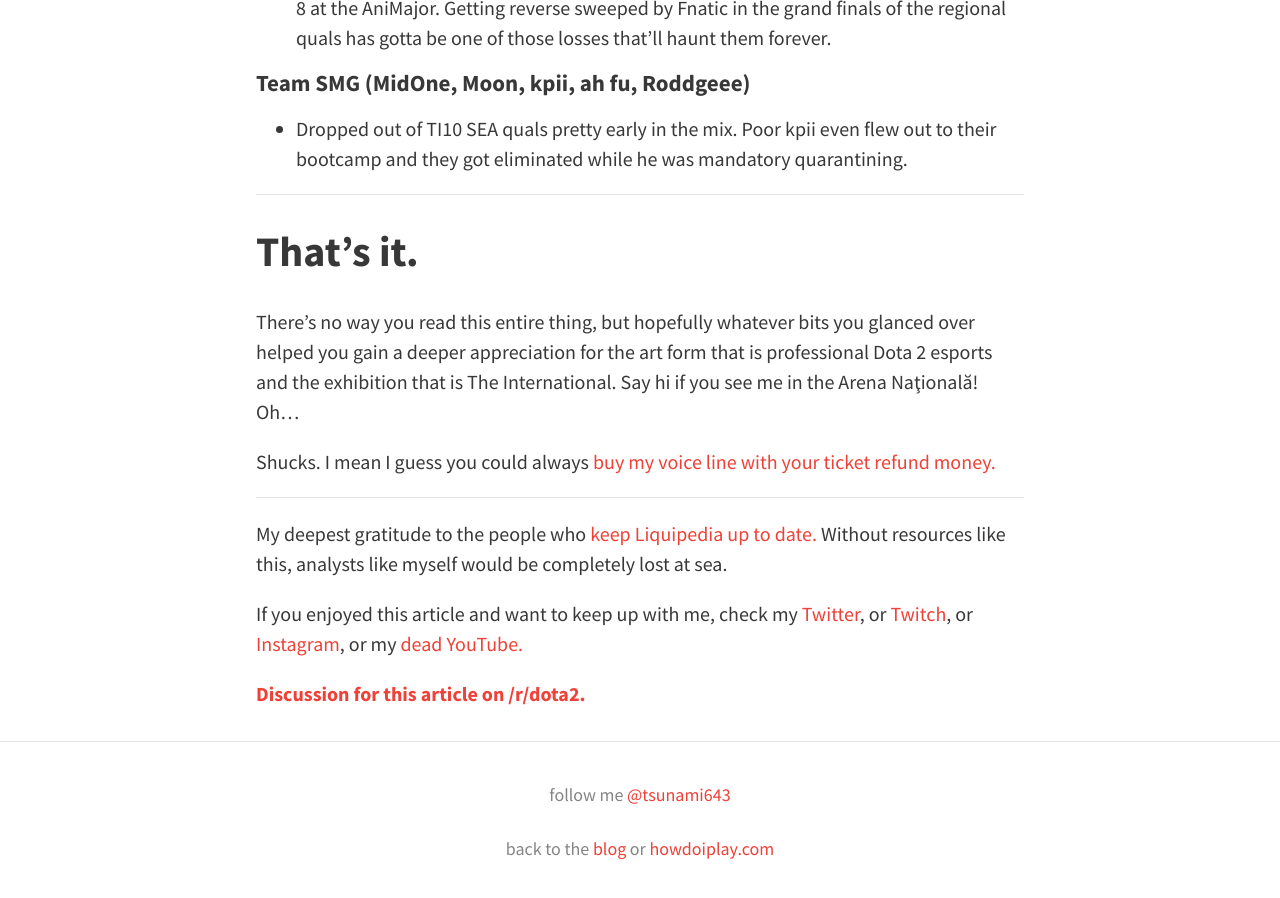
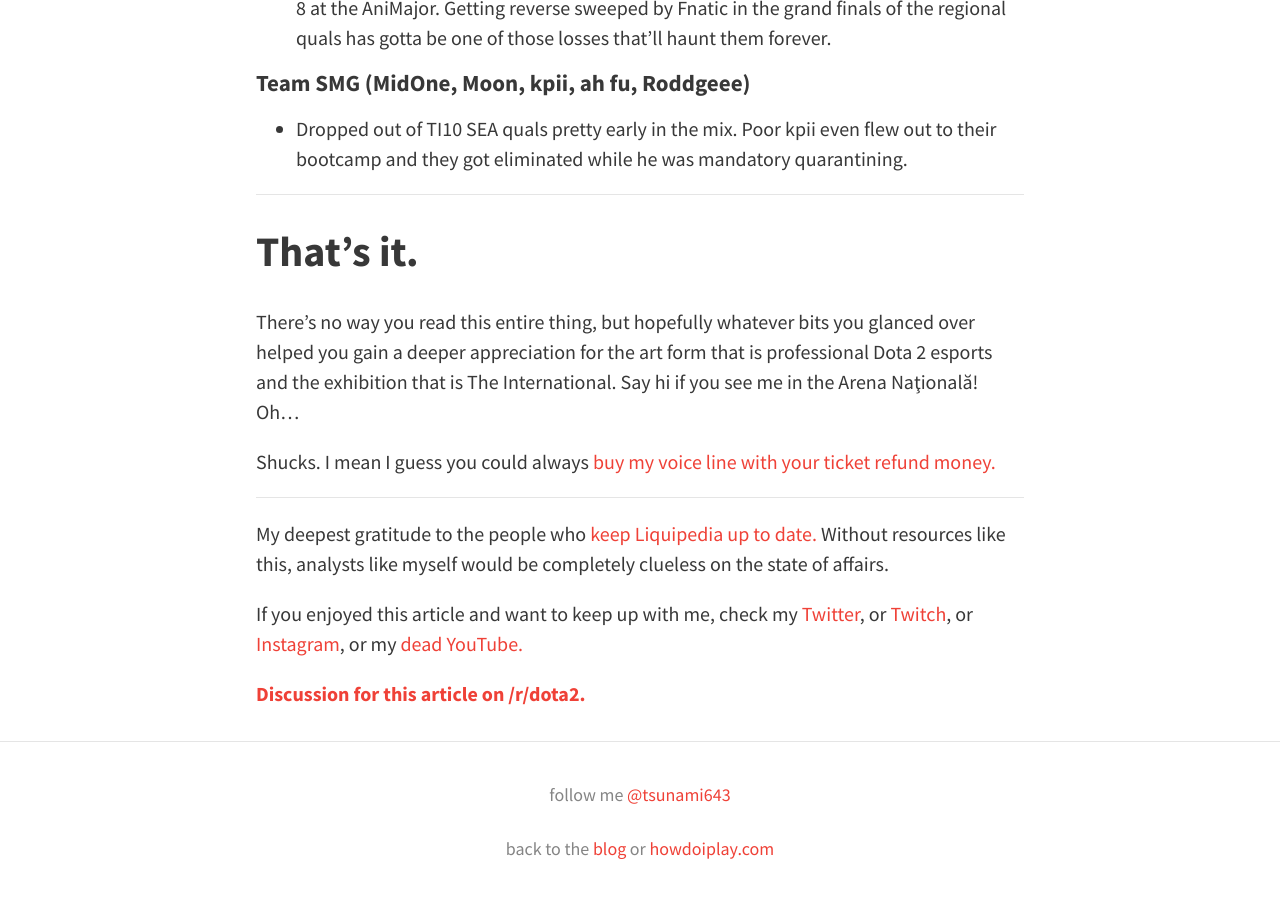
Before and after one commit to tsunami643/blog, a Jekyll site: the page built from _posts/2021-10-06-ti10-team-guide.md, in a window 1280 px wide and 900 px high, scrolled down 25176 px. Built offline with Jekyll 4.4.1, drawn with Linux system fonts in a browser that asks for light colours; nearby versions of some CDN libraries; comment, search, counter and statistics services are not loaded.

Commit message:
Update 2021-10-06-ti10-team-guide.md

```diff
--- a/_posts/2021-10-06-ti10-team-guide.md
+++ b/_posts/2021-10-06-ti10-team-guide.md
@@ -793,7 +793,7 @@ Shucks. I mean I guess you could always [buy my voice line with your ticket refu
 
 ----
 
-My deepest gratitude to the people who <a href="https://liquipedia.net/dota2/Dota_Pro_Circuit/2021/Rankings">keep Liquipedia up to date.</a> Without resources like this, analysts like myself would be completely lost at sea.
+My deepest gratitude to the people who <a href="https://liquipedia.net/dota2/Dota_Pro_Circuit/2021/Rankings">keep Liquipedia up to date.</a> Without resources like this, analysts like myself would be completely clueless on the state of affairs.
 
 If you enjoyed this article and want to keep up with me, check my [Twitter](https://twitter.com/tsunami643), or [Twitch](https://twitch.tv/tsunami643), or [Instagram](https://instagram.com/tsunami643), or my [dead YouTube.](https://youtube.com/tsunami643)
 
```
